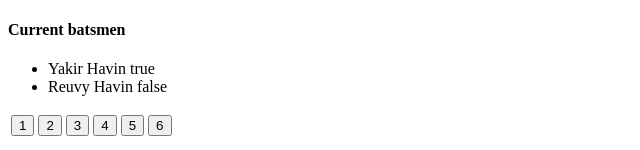
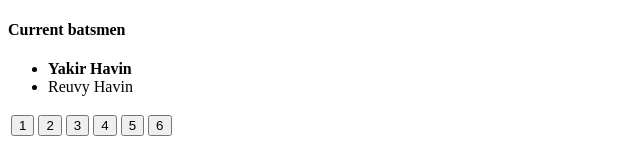
Before and after one commit to yhavin/cricket-vue, a Vue app: page / in a window 1280 px wide. Both pictures are taken after a click on the button "Start match". Shown: the part 375-525 px from the top of the page, without its empty margins (0-640 px from the left). Built offline with nearby package versions, Linux system fonts and the light colour scheme.

Commit message:
Add bold for on strike

```diff
--- a/src/components/Home.vue
+++ b/src/components/Home.vue
@@ -107,8 +107,8 @@
   <h3>Live scoring</h3>
   <h4>Current batsmen</h4>
   <ul>
-    <li v-for="player in currentBatsmen" :key="player.id">
-    {{ player.firstName }} {{ player.lastName }} {{ player.isOnStrike }}
+    <li v-for="(player, index) in currentBatsmen" :key="player.id" :class="{'on-strike': index === onStrikeIndex}">
+    <span :style="{fontWeight: index === onStrikeIndex ? 'bold' : 'normal'}">{{ player.firstName }} {{ player.lastName }}</span>
     </li>
   </ul>
   <table>
@@ -141,3 +141,9 @@
   <strong v-if="matchStarted">Overs: {{ formatOvers }}</strong>
 
 </template>
+
+<style>
+  .on-strike {
+    font-weight: bold;
+  }
+</style>
```
